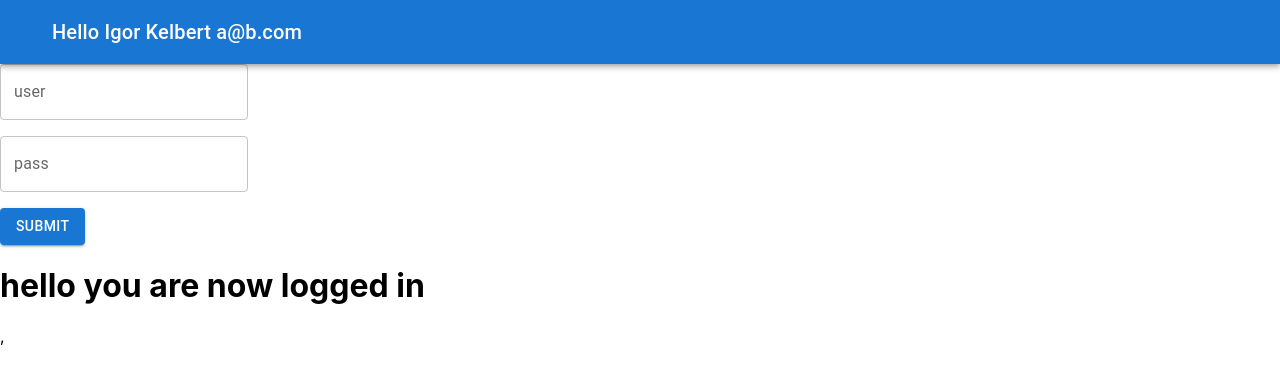
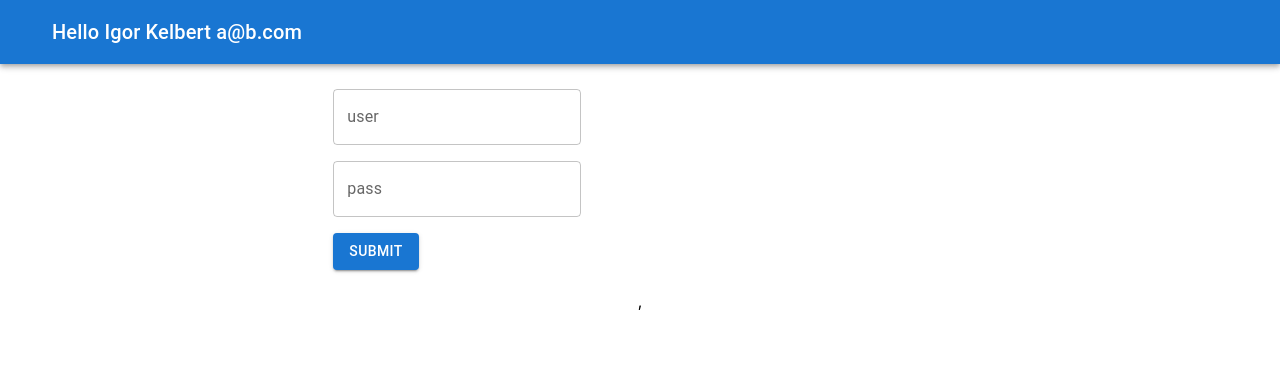
Before and after one commit to IgorKelbert/react-coursr, a React (Create React App) app: page / in a window 1280 px wide. Shown: the top 380 px of the page. Built offline with nearby package versions, Linux system fonts and the light colour scheme.

Commit message:
style fix

```diff
--- a/src/App.css
+++ b/src/App.css
@@ -1,5 +1,9 @@
 .App {
-  text-align: flex;
+  display:flex;
+  justify-content:center;
+  align-items: center;
+  flex-direction: column;
+  height: 100vp;
 }
 
 .App-logo {
@@ -36,3 +40,8 @@
     transform: rotate(360deg);
   }
 }
+
+.loginGrid {
+    margin-top: 25px;
+    height: 100vp;
+}
--- a/src/Components/Login/Login.js
+++ b/src/Components/Login/Login.js
@@ -9,6 +9,7 @@ import { useNavigate  } from "react-router-dom"
 const Login =()=>
 {
     const [ user, setUser] = useState({firstname:'', lastname:''});
+    const [ authorized ,setAuthorazed] = useState('1');
     /*const [ txtMail , setMail] = useState('');
     const [ txtPassword, setPassword] = useState('');*/
     const data =  useServerFetch();
@@ -17,9 +18,14 @@ const Login =()=>
     const handleSubmit = async (values, {setSubmitting}) =>
     {
         setSubmitting(false) ;
-        const myData = await data('application/json', "https://academeez-login-ex.herokuapp.com/api/users/login", JSON.stringify({email: `${formik.values.email}`, password: `${formik.values.password}`}), 'POST');
-        setUser(myData);
-        navigate('/Todo');
+        try{
+            const myData = await data('application/json', "https://academeez-login-ex.herokuapp.com/api/users/login", JSON.stringify({email: `${formik.values.email}`, password: `${formik.values.password}`}), 'POST');
+            setUser(myData);
+            navigate('/Todo');
+        }
+        catch {
+            setAuthorazed(null);
+        }
     }
 
     const formik = useFormik({
@@ -32,7 +38,7 @@ const Login =()=>
       );
 
     return (
-        <form onSubmit={formik.handleSubmit}>
+        <form onSubmit={formik.handleSubmit} className='loginGrid' >
             <Grid container spacing={2}>
                 <Grid item md={8}>
 
@@ -46,7 +52,7 @@ const Login =()=>
                     <Button variant="contained" value="Submit" type="submit">Submit</Button>
                 </Grid>
             </Grid>
-            <h1> {`hello ${user.firstname} you are now logged in`} </h1>
+            <h1> {!authorized && 'Login failed'} </h1>
         </form>
 
     )
--- a/src/Hooks/useServerFetch.js
+++ b/src/Hooks/useServerFetch.js
@@ -10,13 +10,15 @@ const useServerFetch = () =>{
         };
         return fetch(url, requestOptions)
         .then((response) => {
+            if(response.status = '401')
+                throw "Not Authorized";
             return response.json();
             })
-        .then((result ) =>
+        .then((result) =>
             {
-
                 return result;
-            });
+            }
+            );
     }
     return dataMethod;
 }
```
